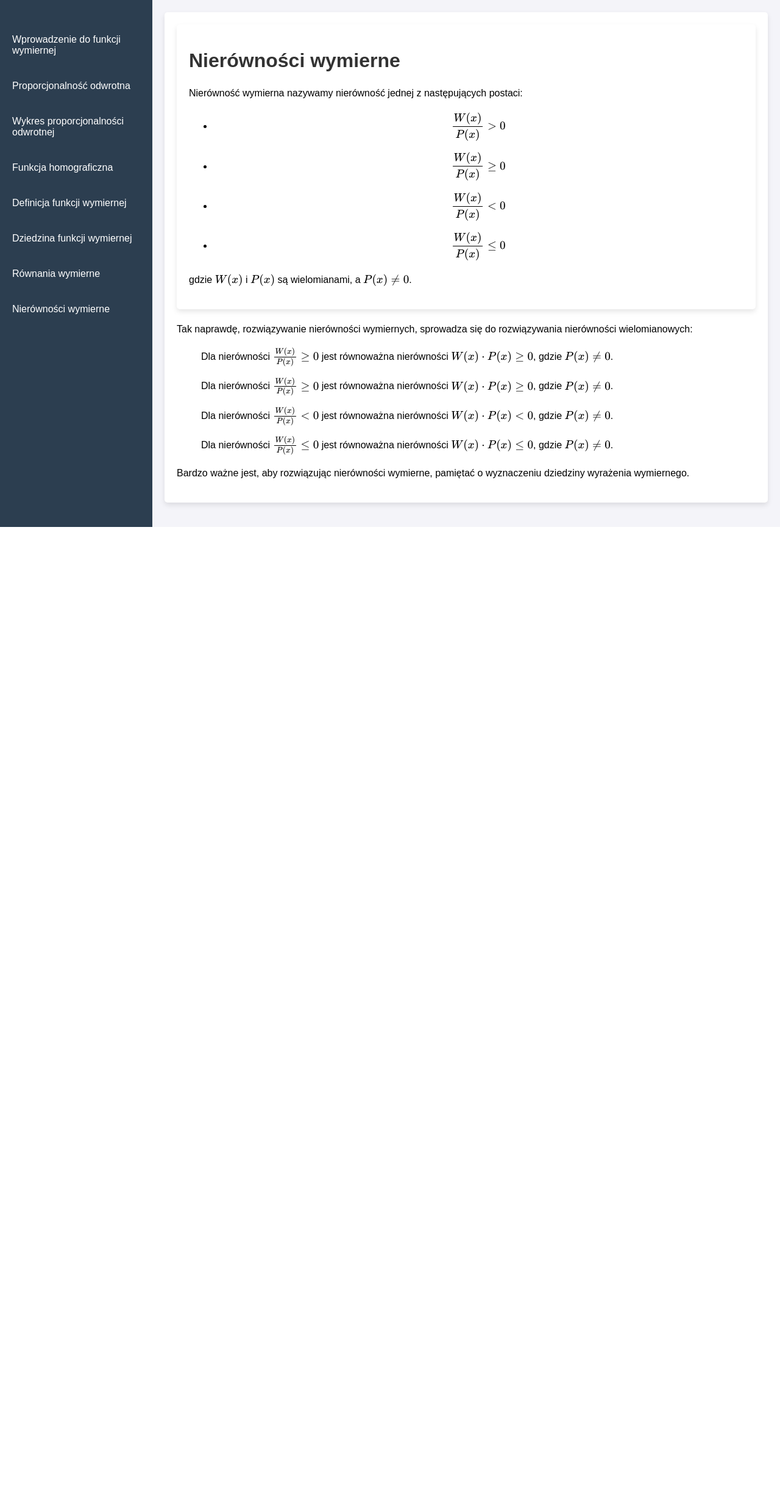
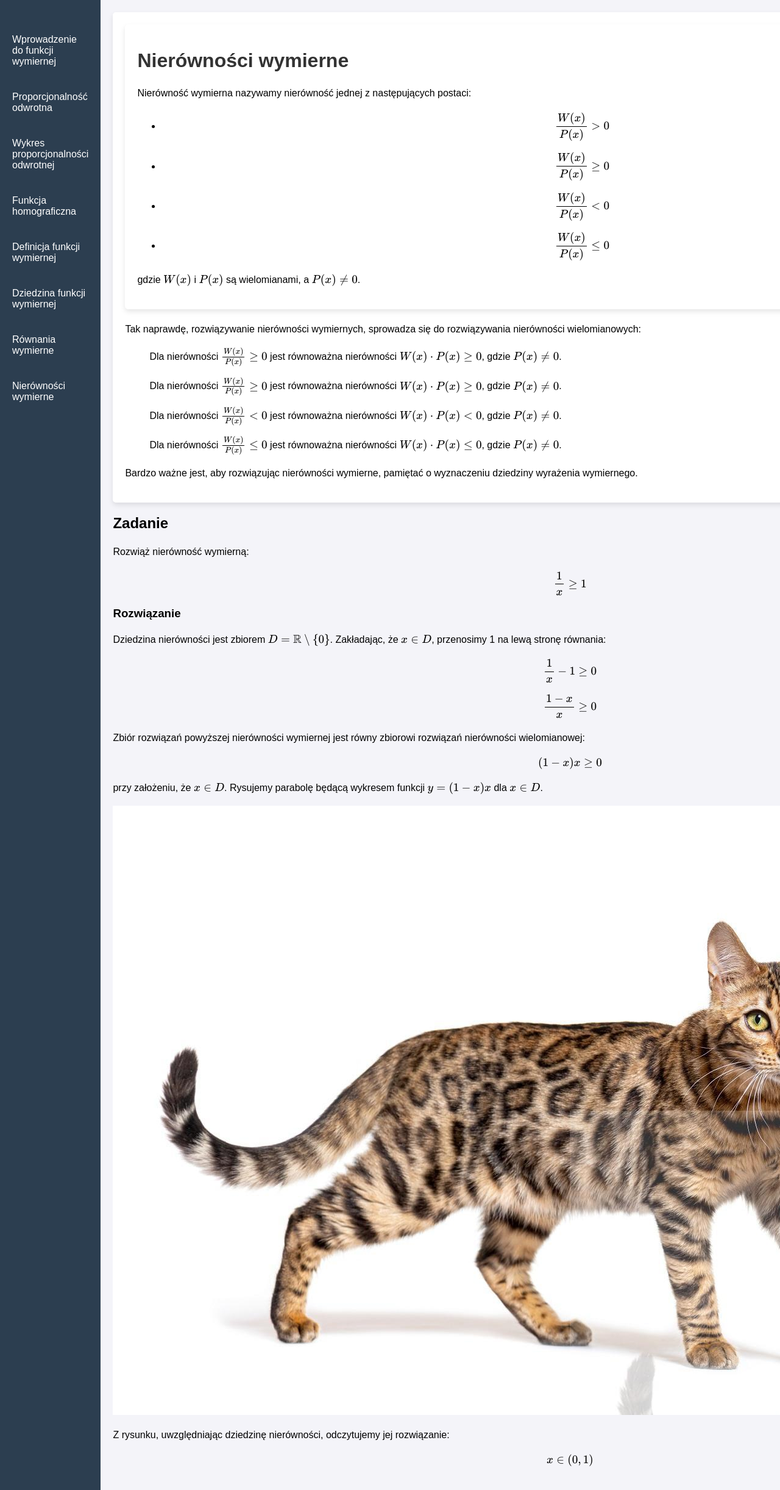
Before and after one commit to 277465/TI-MST-2024, a Flask app: page /inequalities in a window 1280 px wide; the page is wider, and only the part inside the window is pictured. Shown: the part 46-2489 px from the top of that part at 61% size. Before the commit the page ends 910 px from the top of that part, so only its background shows below. Run offline with Flask 3, Linux system fonts and the light colour scheme.

Commit message:
Nierówności

```diff
--- a/templates/inequalities.html
+++ b/templates/inequalities.html
@@ -22,4 +22,19 @@
     </ul>
     <p>Bardzo ważne jest, aby rozwiązując nierówności wymierne, pamiętać o wyznaczeniu dziedziny wyrażenia wymiernego.</p>
 </div>
+    <div class='card-body'>
+        <h2>Zadanie</h2>
+        <p>Rozwiąż nierówność wymierną:</p>
+        <p>$$\frac{1}{x} \geq 1$$</p>
+        <h3>Rozwiązanie</h3>
+        <p>Dziedzina nierówności jest zbiorem \( D = \mathbb{R} \setminus \{0\} \). Zakładając, że \( x \in D \), przenosimy 1 na lewą stronę równania:</p>
+        <p>$$\frac{1}{x} - 1 \geq 0$$</p>
+        <p>$$\frac{1 - x}{x} \geq 0$$</p>
+        <p>Zbiór rozwiązań powyższej nierówności wymiernej jest równy zbiorowi rozwiązań nierówności wielomianowej:</p>
+        <p>$$ (1 - x)x \geq 0 $$</p>
+        <p>przy założeniu, że \( x \in D \). Rysujemy parabolę będącą wykresem funkcji \( y = (1 - x)x \) dla \( x \in D \).</p>
+        <img src="{{ url_for('static', filename='Kot.jpg') }}" alt="Wykres funkcji y = (1 - x)x">
+        <p>Z rysunku, uwzględniając dziedzinę nierówności, odczytujemy jej rozwiązanie: $$ x \in (0, 1) $$</p>
+    </div>
+</div>
 {% endblock %}
```
Also changed, not shown: static/Kot.jpg (added).
